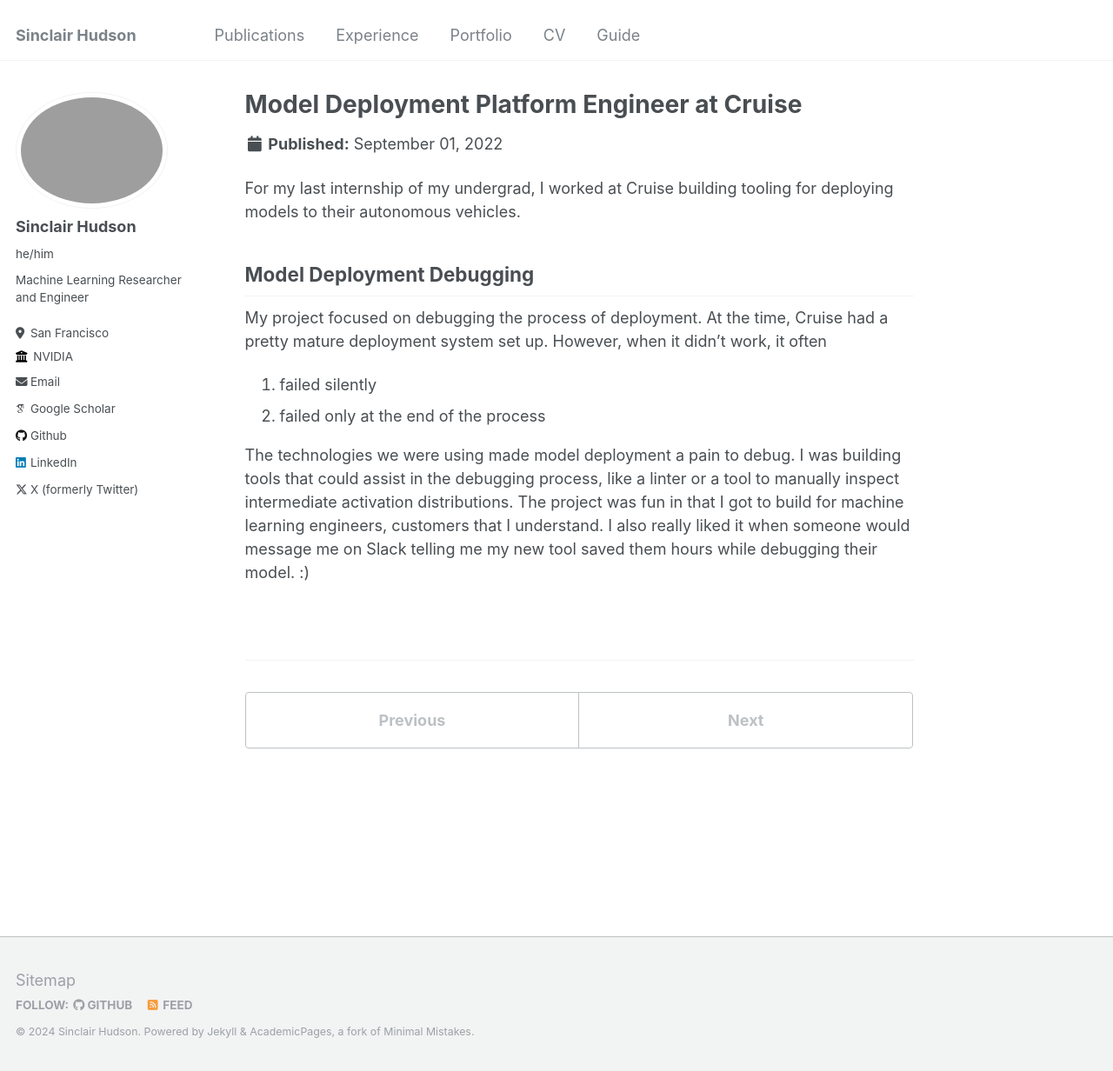
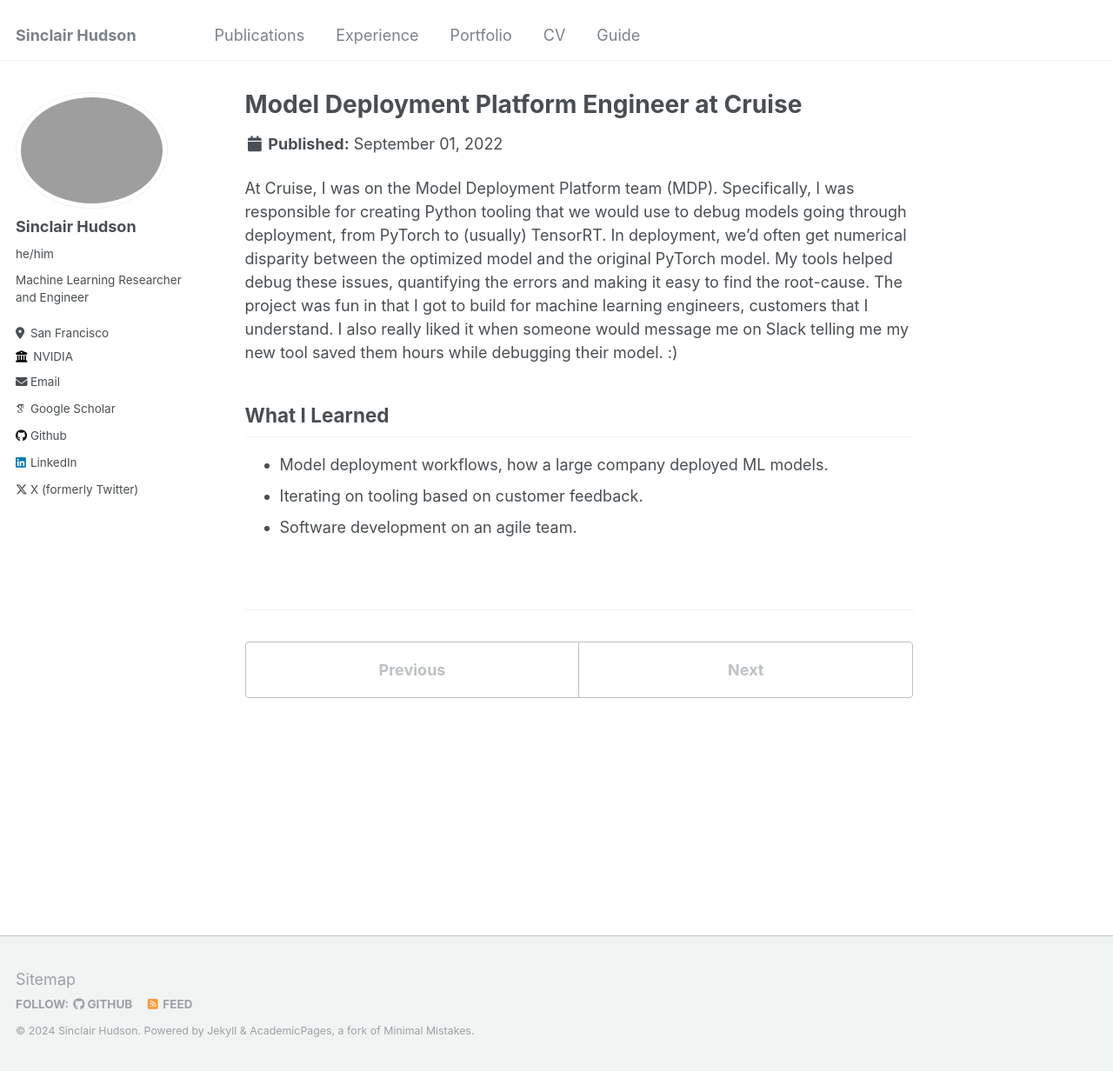
Before and after one commit to SinclairHudson/academic-website, a Jekyll site: the page built from _experience/2022-09-cruise.md, in a window 1280 px wide and 1232 px high. Shown: the whole window at 87% size. Built offline with Jekyll 4.4.1, drawn with Linux system fonts in a browser that asks for light colours; some web fonts are replaced.

```diff
--- a/_experience/2022-09-cruise.md
+++ b/_experience/2022-09-cruise.md
@@ -6,16 +6,14 @@ date: 2022-09-01
 location: "San Francisco, United States"
 ---
 
-For my last internship of my undergrad, I worked at Cruise building tooling for deploying models to their autonomous vehicles.
-
-## Model Deployment Debugging
-My project focused on debugging the process of deployment.
-At the time, Cruise had a pretty mature deployment system set up.
-However, when it didn't work, it often
-1. failed silently
-2. failed only at the end of the process
-
-The technologies we were using made model deployment a pain to debug.
-I was building tools that could assist in the debugging process, like a linter or a tool to manually inspect intermediate activation distributions.
+At Cruise, I was on the Model Deployment Platform team (MDP).
+Specifically, I was responsible for creating Python tooling that we would use to debug models going through deployment, from PyTorch to (usually) TensorRT.
+In deployment, we'd often get numerical disparity between the optimized model and the original PyTorch model.
+My tools helped debug these issues, quantifying the errors and making it easy to find the root-cause.
 The project was fun in that I got to build for machine learning engineers, customers that I understand.
 I also really liked it when someone would message me on Slack telling me my new tool saved them hours while debugging their model. :)
+
+## What I Learned
+* Model deployment workflows, how a large company deployed ML models.
+* Iterating on tooling based on customer feedback.
+* Software development on an agile team.
```
Also changed, not shown: _experience/2020-01-huawei.md (+5 -2 lines), _experience/2020-09-untetherai.md (+16 -5 lines), _experience/2021-05-darwinai.md (+11 -2 lines), _experience/2022-01-nvidia.md (+14 -2 lines).
